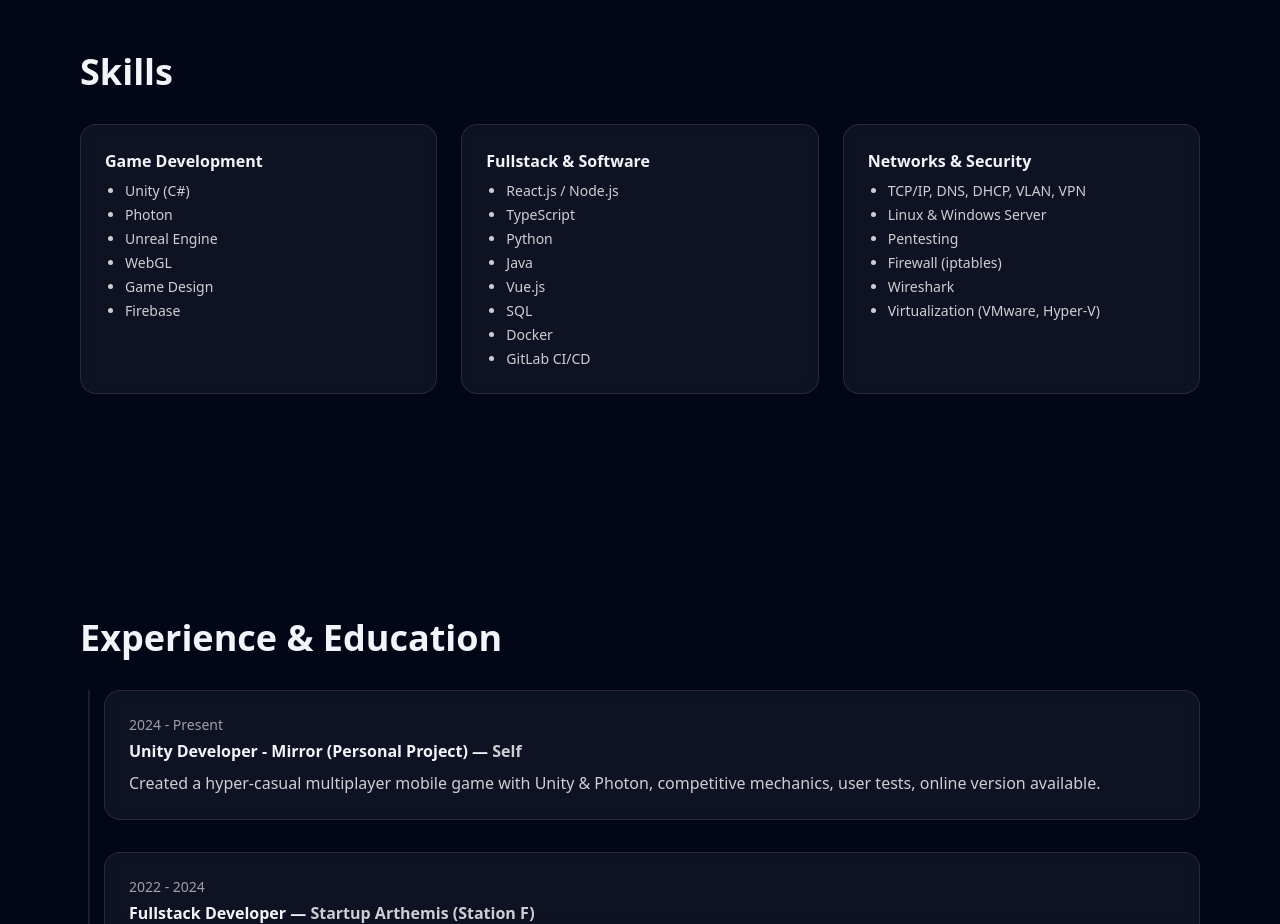
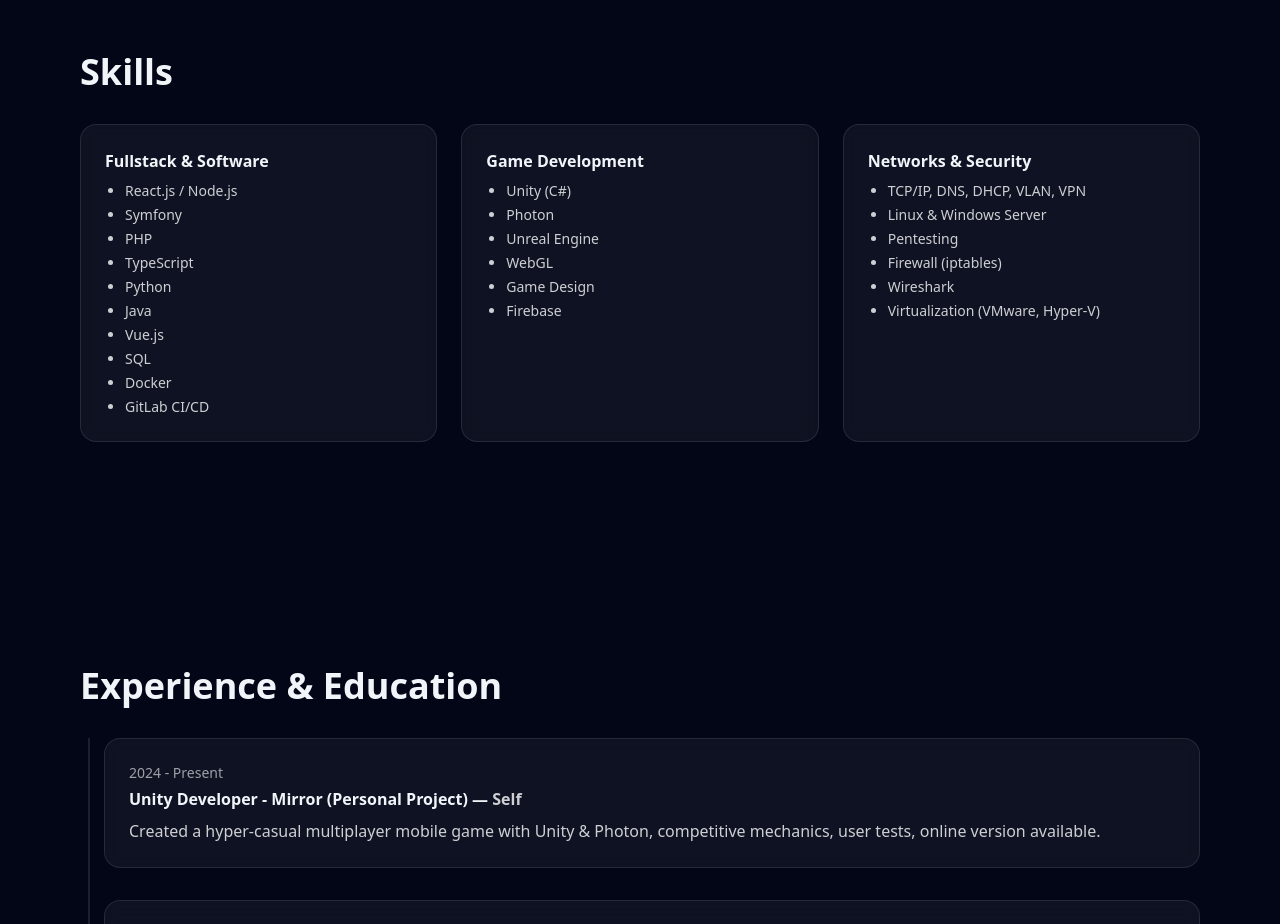
Before and after one commit to Mohamed-bennaceur-epitech/portfolio-mohamed-amin, a React (Vite) app: page / in a window 1280 px wide. Shown: the part 1300-2224 px from the top of the page. Built offline with nearby package versions, Linux system fonts and the light colour scheme.

Commit message:
[MOD] - skill ajustement

```diff
--- a/src/data.ts
+++ b/src/data.ts
@@ -6,8 +6,8 @@ export const DATA = {
   My experience spans from creating competitive multiplayer games to implementing secure, scalable applications.
   Passionate about problem-solving, creative design, and performance optimization.`,
   skills: [
+    { category: "Fullstack & Software", items: ["React.js / Node.js", "Symfony", "PHP", "TypeScript", "Python", "Java", "Vue.js", "SQL", "Docker", "GitLab CI/CD"] },
     { category: "Game Development", items: ["Unity (C#)", "Photon", "Unreal Engine", "WebGL", "Game Design", "Firebase"] },
-    { category: "Fullstack & Software", items: ["React.js / Node.js", "TypeScript", "Python", "Java", "Vue.js", "SQL", "Docker", "GitLab CI/CD"] },
     { category: "Networks & Security", items: ["TCP/IP, DNS, DHCP, VLAN, VPN", "Linux & Windows Server", "Pentesting", "Firewall (iptables)", "Wireshark", "Virtualization (VMware, Hyper-V)"] }
   ],
   experience: [
```
